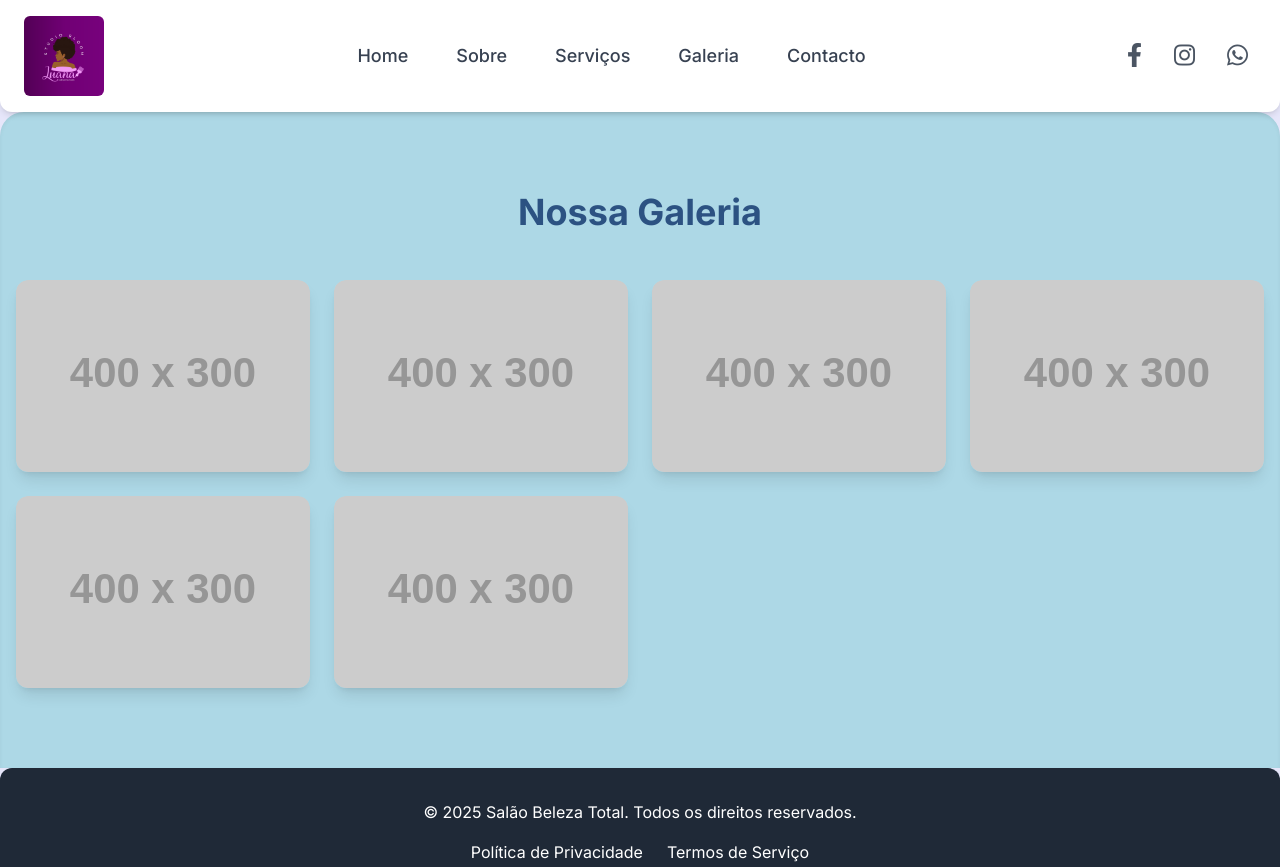
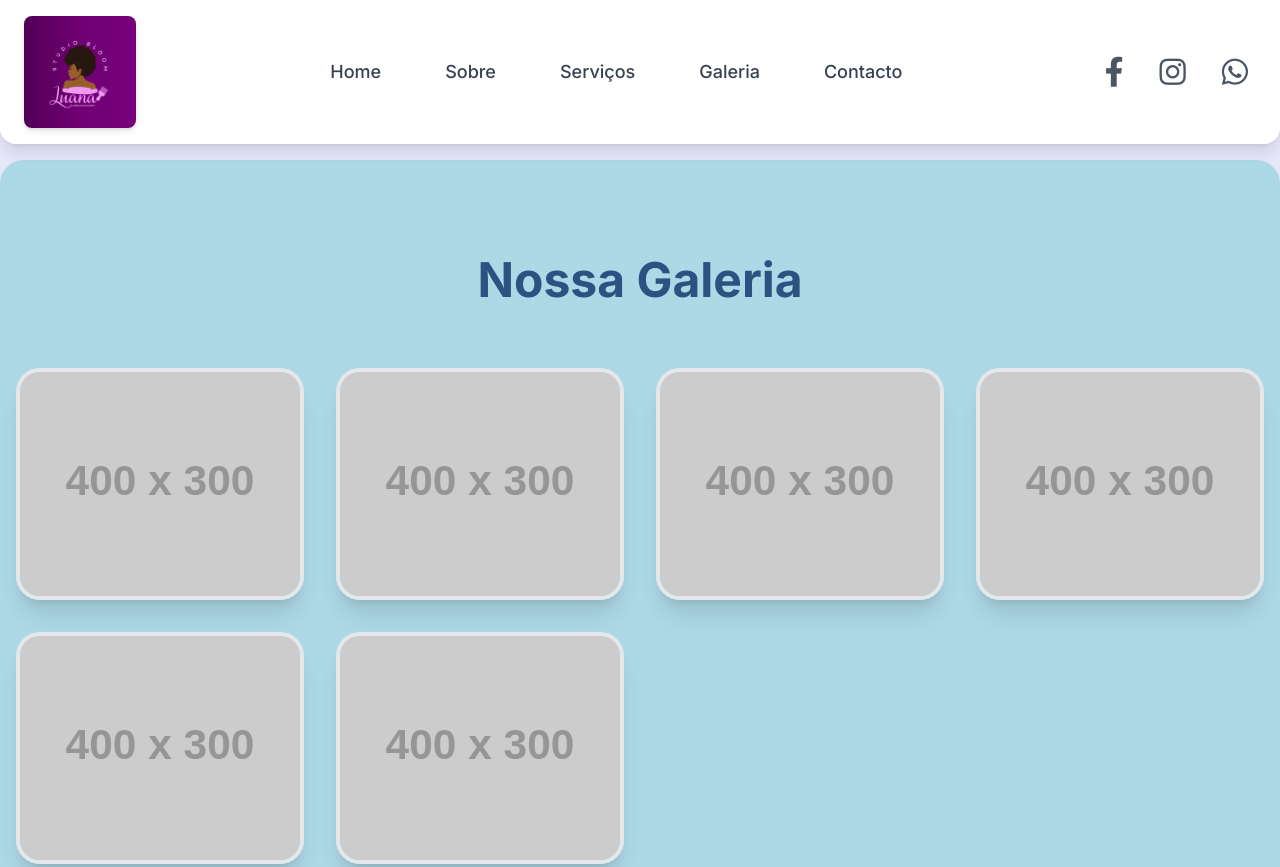
Before and after one commit to nadiairina/StudioBloom, a plain HTML site: page galeria.html in a window 1280 px wide. Shown: the top 867 px of the page. Drawn offline with nearby package versions, Linux system fonts and the light colour scheme; placeholder pictures from the web are drawn by us.

Commit message:
Update galeria.html

```diff
--- a/galeria.html
+++ b/galeria.html
@@ -16,102 +16,102 @@
 <body class="bg-lilac-100 text-gray-800">
 
     <!-- Header -->
-    <header class="bg-white shadow-md py-4 px-6 flex justify-between items-center fixed w-full z-50 rounded-b-xl">
+    <header class="bg-white shadow-lg py-4 px-6 flex justify-between items-center fixed w-full z-50 rounded-b-2xl">
         <!-- Logotipo -->
-        <div class="flex items-center space-x-2">
+        <div class="flex items-center">
             <a href="index.html">
-                <img src="logotipo.png" alt="Logotipo do Salão" class="h-20 w-auto rounded-md">
+                <img src="logotipo.png" alt="Logotipo do Salão" class="h-28 w-auto rounded-lg shadow-md">
             </a>
         </div>
 
         <!-- Navegação Desktop (visível em ecrãs médios e maiores) -->
-        <nav class="hidden md:flex justify-center md:justify-end gap-x-6 text-lg font-medium">
-            <a href="index.html" class="text-gray-700 hover:text-lilac-800 transition duration-300 ease-in-out px-3 py-1 rounded-md">Home</a>
-            <a href="sobre.html" class="text-gray-700 hover:text-lilac-800 transition duration-300 ease-in-out px-3 py-1 rounded-md">Sobre</a>
-            <a href="servicos.html" class="text-gray-700 hover:text-lilac-800 transition duration-300 ease-in-out px-3 py-1 rounded-md">Serviços</a>
-            <a href="galeria.html" class="text-gray-700 hover:text-lilac-800 transition duration-300 ease-in-out px-3 py-1 rounded-md">Galeria</a>
-            <a href="contacto.html" class="text-gray-700 hover:text-lilac-800 transition duration-300 ease-in-out px-3 py-1 rounded-md">Contacto</a>
+        <nav class="hidden md:flex justify-center md:justify-end gap-x-8 text-lg font-medium">
+            <a href="index.html" class="text-gray-700 hover:text-lilac-800 transition duration-300 ease-in-out px-4 py-2 rounded-lg hover:bg-lilac-100">Home</a>
+            <a href="sobre.html" class="text-gray-700 hover:text-lilac-800 transition duration-300 ease-in-out px-4 py-2 rounded-lg hover:bg-lilac-100">Sobre</a>
+            <a href="servicos.html" class="text-gray-700 hover:text-lilac-800 transition duration-300 ease-in-out px-4 py-2 rounded-lg hover:bg-lilac-100">Serviços</a>
+            <a href="galeria.html" class="text-gray-700 hover:text-lilac-800 transition duration-300 ease-in-out px-4 py-2 rounded-lg hover:bg-lilac-100">Galeria</a>
+            <a href="contacto.html" class="text-gray-700 hover:text-lilac-800 transition duration-300 ease-in-out px-4 py-2 rounded-lg hover:bg-lilac-100">Contacto</a>
         </nav>
 
         <!-- Botão do Menu Hambúrguer (visível apenas em ecrãs pequenos) -->
         <button id="hamburgerBtn" class="md:hidden text-gray-700 hover:text-lilac-800 focus:outline-none focus:ring-2 focus:ring-lilac-300 rounded-md p-2">
-            <i class="fas fa-bars text-2xl"></i>
+            <i class="fas fa-bars text-3xl"></i>
         </button>
 
         <!-- Ícones de Redes Sociais (visíveis apenas em ecrãs médios e maiores) -->
-        <div class="hidden md:flex space-x-4">
-            <a href="#" target="_blank" aria-label="Facebook" class="text-gray-600 hover:text-blue-600 transition duration-300 ease-in-out text-2xl rounded-full p-2 hover:bg-blue-100">
+        <div class="hidden md:flex space-x-5">
+            <a href="#" target="_blank" aria-label="Facebook" class="text-gray-600 hover:text-blue-600 transition duration-300 ease-in-out text-3xl rounded-full p-2 hover:bg-blue-100">
                 <i class="fab fa-facebook-f"></i>
             </a>
-            <a href="#" target="_blank" aria-label="Instagram" class="text-gray-600 hover:text-pink-500 transition duration-300 ease-in-out text-2xl rounded-full p-2 hover:bg-pink-100">
+            <a href="#" target="_blank" aria-label="Instagram" class="text-gray-600 hover:text-pink-500 transition duration-300 ease-in-out text-3xl rounded-full p-2 hover:bg-pink-100">
                 <i class="fab fa-instagram"></i>
             </a>
-            <a href="#" target="_blank" aria-label="WhatsApp" class="text-gray-600 hover:text-green-500 transition duration-300 ease-in-out text-2xl rounded-full p-2 hover:bg-green-100">
+            <a href="#" target="_blank" aria-label="WhatsApp" class="text-gray-600 hover:text-green-500 transition duration-300 ease-in-out text-3xl rounded-full p-2 hover:bg-green-100">
                 <i class="fab fa-whatsapp"></i>
             </a>
         </div>
     </header>
 
     <!-- Navegação Mobile (Menu de Sobreposição - Oculto por padrão) -->
-    <nav id="mainNav" class="fixed top-0 left-0 w-full h-full bg-white z-50 flex-col items-center justify-center text-xl font-medium transition-transform duration-300 ease-in-out transform -translate-x-full hidden">
+    <nav id="mainNav" class="fixed top-0 left-0 w-full h-full bg-lilac-200 z-50 flex-col items-center justify-center text-2xl font-semibold transition-transform duration-300 ease-in-out transform -translate-x-full hidden">
         <!-- Botão para fechar o menu -->
-        <button id="closeNavBtn" class="absolute top-4 right-6 text-gray-700 hover:text-lilac-800 focus:outline-none focus:ring-2 focus:ring-lilac-300 rounded-md p-2">
-            <i class="fas fa-times text-3xl"></i>
+        <button id="closeNavBtn" class="absolute top-6 right-6 text-gray-800 hover:text-lilac-800 focus:outline-none focus:ring-2 focus:ring-lilac-400 rounded-md p-2">
+            <i class="fas fa-times text-4xl"></i>
         </button>
-        <a href="index.html" class="text-gray-700 hover:text-lilac-800 transition duration-300 ease-in-out px-4 py-3 rounded-md mb-4" onclick="closeNav()">Home</a>
-        <a href="sobre.html" class="text-gray-700 hover:text-lilac-800 transition duration-300 ease-in-out px-4 py-3 rounded-md mb-4" onclick="closeNav()">Sobre</a>
-        <a href="servicos.html" class="text-gray-700 hover:text-lilac-800 transition duration-300 ease-in-out px-4 py-3 rounded-md mb-4" onclick="closeNav()">Serviços</a>
-        <a href="galeria.html" class="text-gray-700 hover:text-lilac-800 transition duration-300 ease-in-out px-4 py-3 rounded-md mb-4" onclick="closeNav()">Galeria</a>
-        <a href="contacto.html" class="text-gray-700 hover:text-lilac-800 transition duration-300 ease-in-out px-4 py-3 rounded-md mb-4" onclick="closeNav()">Contacto</a>
+        <a href="index.html" class="text-gray-800 hover:text-lilac-800 transition duration-300 ease-in-out px-6 py-4 rounded-lg mb-4 w-2/3 text-center bg-white shadow-md hover:bg-lilac-100" onclick="closeNav()">Home</a>
+        <a href="sobre.html" class="text-gray-800 hover:text-lilac-800 transition duration-300 ease-in-out px-6 py-4 rounded-lg mb-4 w-2/3 text-center bg-white shadow-md hover:bg-lilac-100" onclick="closeNav()">Sobre</a>
+        <a href="servicos.html" class="text-gray-800 hover:text-lilac-800 transition duration-300 ease-in-out px-6 py-4 rounded-lg mb-4 w-2/3 text-center bg-white shadow-md hover:bg-lilac-100" onclick="closeNav()">Serviços</a>
+        <a href="galeria.html" class="text-gray-800 hover:text-lilac-800 transition duration-300 ease-in-out px-6 py-4 rounded-lg mb-4 w-2/3 text-center bg-white shadow-md hover:bg-lilac-100" onclick="closeNav()">Galeria</a>
+        <a href="contacto.html" class="text-gray-800 hover:text-lilac-800 transition duration-300 ease-in-out px-6 py-4 rounded-lg mb-4 w-2/3 text-center bg-white shadow-md hover:bg-lilac-100" onclick="closeNav()">Contacto</a>
     </nav>
 
-    <main class="pt-28"> <!-- Padding top para compensar o cabeçalho fixo -->
+    <main class="pt-40"> <!-- Padding top ajustado para o cabeçalho maior -->
 
         <!-- Secção Galeria -->
-        <section id="galeria" class="py-20 px-4 bg-blue-pastel-100 rounded-t-3xl shadow-inner">
+        <section id="galeria" class="py-24 px-4 bg-blue-pastel-100 rounded-t-3xl shadow-inner-lg">
             <div class="container mx-auto text-center animate-on-scroll">
-                <h2 class="text-4xl font-bold text-blue-pastel-800 mb-12">Nossa Galeria</h2>
-                <div class="grid grid-cols-1 sm:grid-cols-2 md:grid-cols-3 lg:grid-cols-4 gap-6">
+                <h2 class="text-4xl md:text-5xl font-bold text-blue-pastel-800 mb-16">Nossa Galeria</h2>
+                <div class="grid grid-cols-1 sm:grid-cols-2 md:grid-cols-3 lg:grid-cols-4 gap-8">
                     <!-- Item da Galeria 1 -->
-                    <div class="relative group cursor-pointer rounded-xl overflow-hidden shadow-lg transform hover:scale-105 transition duration-300 ease-in-out" data-image="https://placehold.co/800x600/D8BFD8/FFFFFF?text=Penteado+1" data-caption="Penteado elegante para ocasiões especiais.">
-                        <img src="https://placehold.co/400x300/D8BFD8/FFFFFF?text=Penteado+1" alt="Penteado 1" class="w-full h-48 object-cover rounded-xl group-hover:opacity-75 transition-opacity">
-                        <div class="absolute inset-0 bg-black bg-opacity-40 flex items-center justify-center opacity-0 group-hover:opacity-100 transition-opacity rounded-xl">
-                            <i class="fas fa-search-plus text-white text-3xl"></i>
+                    <div class="relative group cursor-pointer rounded-3xl overflow-hidden shadow-xl transform hover:scale-105 transition duration-300 ease-in-out border-4 border-lilac-100" data-image="https://placehold.co/800x600/D8BFD8/FFFFFF?text=Penteado+1" data-caption="Penteado elegante para ocasiões especiais.">
+                        <img src="https://placehold.co/400x300/D8BFD8/FFFFFF?text=Penteado+1" alt="Penteado 1" class="w-full h-56 object-cover rounded-2xl group-hover:opacity-75 transition-opacity">
+                        <div class="absolute inset-0 bg-black bg-opacity-40 flex items-center justify-center opacity-0 group-hover:opacity-100 transition-opacity rounded-3xl">
+                            <i class="fas fa-search-plus text-white text-4xl"></i>
                         </div>
                     </div>
                     <!-- Item da Galeria 2 -->
-                    <div class="relative group cursor-pointer rounded-xl overflow-hidden shadow-lg transform hover:scale-105 transition duration-300 ease-in-out" data-image="https://placehold.co/800x600/ADD8E6/2C5282?text=Maquiagem+2" data-caption="Maquiagem profissional para realçar a sua beleza.">
-                        <img src="https://placehold.co/400x300/ADD8E6/2C5282?text=Maquiagem+2" alt="Maquiagem 2" class="w-full h-48 object-cover rounded-xl group-hover:opacity-75 transition-opacity">
-                        <div class="absolute inset-0 bg-black bg-opacity-40 flex items-center justify-center opacity-0 group-hover:opacity-100 transition-opacity rounded-xl">
-                            <i class="fas fa-search-plus text-white text-3xl"></i>
+                    <div class="relative group cursor-pointer rounded-3xl overflow-hidden shadow-xl transform hover:scale-105 transition duration-300 ease-in-out border-4 border-blue-pastel-100" data-image="https://placehold.co/800x600/ADD8E6/2C5282?text=Maquiagem+2" data-caption="Maquiagem profissional para realçar a sua beleza.">
+                        <img src="https://placehold.co/400x300/ADD8E6/2C5282?text=Maquiagem+2" alt="Maquiagem 2" class="w-full h-56 object-cover rounded-2xl group-hover:opacity-75 transition-opacity">
+                        <div class="absolute inset-0 bg-black bg-opacity-40 flex items-center justify-center opacity-0 group-hover:opacity-100 transition-opacity rounded-3xl">
+                            <i class="fas fa-search-plus text-white text-4xl"></i>
                         </div>
                     </div>
                     <!-- Item da Galeria 3 -->
-                    <div class="relative group cursor-pointer rounded-xl overflow-hidden shadow-lg transform hover:scale-105 transition duration-300 ease-in-out" data-image="https://placehold.co/800x600/E6E6FA/5B3C73?text=Unhas+3" data-caption="Manicure e pedicure com as últimas tendências.">
-                        <img src="https://placehold.co/400x300/E6E6FA/5B3C73?text=Unhas+3" alt="Unhas 3" class="w-full h-48 object-cover rounded-xl group-hover:opacity-75 transition-opacity">
-                        <div class="absolute inset-0 bg-black bg-opacity-40 flex items-center justify-center opacity-0 group-hover:opacity-100 transition-opacity rounded-xl">
-                            <i class="fas fa-search-plus text-white text-3xl"></i>
+                    <div class="relative group cursor-pointer rounded-3xl overflow-hidden shadow-xl transform hover:scale-105 transition duration-300 ease-in-out border-4 border-lilac-100" data-image="https://placehold.co/800x600/E6E6FA/5B3C73?text=Unhas+3" data-caption="Manicure e pedicure com as últimas tendências.">
+                        <img src="https://placehold.co/400x300/E6E6FA/5B3C73?text=Unhas+3" alt="Unhas 3" class="w-full h-56 object-cover rounded-2xl group-hover:opacity-75 transition-opacity">
+                        <div class="absolute inset-0 bg-black bg-opacity-40 flex items-center justify-center opacity-0 group-hover:opacity-100 transition-opacity rounded-3xl">
+                            <i class="fas fa-search-plus text-white text-4xl"></i>
                         </div>
                     </div>
                     <!-- Item da Galeria 4 -->
-                    <div class="relative group cursor-pointer rounded-xl overflow-hidden shadow-lg transform hover:scale-105 transition duration-300 ease-in-out" data-image="https://placehold.co/800x600/B0E0E6/2C5282?text=Corte+4" data-caption="Corte de cabelo moderno e personalizado.">
-                        <img src="https://placehold.co/400x300/B0E0E6/2C5282?text=Corte+4" alt="Corte 4" class="w-full h-48 object-cover rounded-xl group-hover:opacity-75 transition-opacity">
-                        <div class="absolute inset-0 bg-black bg-opacity-40 flex items-center justify-center opacity-0 group-hover:opacity-100 transition-opacity rounded-xl">
-                            <i class="fas fa-search-plus text-white text-3xl"></i>
+                    <div class="relative group cursor-pointer rounded-3xl overflow-hidden shadow-xl transform hover:scale-105 transition duration-300 ease-in-out border-4 border-blue-pastel-100" data-image="https://placehold.co/800x600/B0E0E6/2C5282?text=Corte+4" data-caption="Corte de cabelo moderno e personalizado.">
+                        <img src="https://placehold.co/400x300/B0E0E6/2C5282?text=Corte+4" alt="Corte 4" class="w-full h-56 object-cover rounded-2xl group-hover:opacity-75 transition-opacity">
+                        <div class="absolute inset-0 bg-black bg-opacity-40 flex items-center justify-center opacity-0 group-hover:opacity-100 transition-opacity rounded-3xl">
+                            <i class="fas fa-search-plus text-white text-4xl"></i>
                         </div>
                     </div>
                     <!-- Item da Galeria 5 -->
-                    <div class="relative group cursor-pointer rounded-xl overflow-hidden shadow-lg transform hover:scale-105 transition duration-300 ease-in-out" data-image="https://placehold.co/800x600/C3B1E1/FFFFFF?text=Tratamento+5" data-caption="Tratamentos capilares para saúde e brilho.">
-                        <img src="https://placehold.co/400x300/C3B1E1/FFFFFF?text=Tratamento+5" alt="Tratamento 5" class="w-full h-48 object-cover rounded-xl group-hover:opacity-75 transition-opacity">
-                        <div class="absolute inset-0 bg-black bg-opacity-40 flex items-center justify-center opacity-0 group-hover:opacity-100 transition-opacity rounded-xl">
-                            <i class="fas fa-search-plus text-white text-3xl"></i>
+                    <div class="relative group cursor-pointer rounded-3xl overflow-hidden shadow-xl transform hover:scale-105 transition duration-300 ease-in-out border-4 border-lilac-100" data-image="https://placehold.co/800x600/C3B1E1/FFFFFF?text=Tratamento+5" data-caption="Tratamentos capilares para saúde e brilho.">
+                        <img src="https://placehold.co/400x300/C3B1E1/FFFFFF?text=Tratamento+5" alt="Tratamento 5" class="w-full h-56 object-cover rounded-2xl group-hover:opacity-75 transition-opacity">
+                        <div class="absolute inset-0 bg-black bg-opacity-40 flex items-center justify-center opacity-0 group-hover:opacity-100 transition-opacity rounded-3xl">
+                            <i class="fas fa-search-plus text-white text-4xl"></i>
                         </div>
                     </div>
                     <!-- Item da Galeria 6 -->
-                    <div class="relative group cursor-pointer rounded-xl overflow-hidden shadow-lg transform hover:scale-105 transition duration-300 ease-in-out" data-image="https://placehold.co/800x600/87CEEB/2C5282?text=Estetica+6" data-caption="Serviços de estética facial e corporal.">
-                        <img src="https://placehold.co/400x300/87CEEB/2C5282?text=Estetica+6" alt="Estetica 6" class="w-full h-48 object-cover rounded-xl group-hover:opacity-75 transition-opacity">
-                        <div class="absolute inset-0 bg-black bg-opacity-40 flex items-center justify-center opacity-0 group-hover:opacity-100 transition-opacity rounded-xl">
-                            <i class="fas fa-search-plus text-white text-3xl"></i>
+                    <div class="relative group cursor-pointer rounded-3xl overflow-hidden shadow-xl transform hover:scale-105 transition duration-300 ease-in-out border-4 border-blue-pastel-100" data-image="https://placehold.co/800x600/87CEEB/2C5282?text=Estetica+6" data-caption="Serviços de estética facial e corporal.">
+                        <img src="https://placehold.co/400x300/87CEEB/2C5282?text=Estetica+6" alt="Estetica 6" class="w-full h-56 object-cover rounded-2xl group-hover:opacity-75 transition-opacity">
+                        <div class="absolute inset-0 bg-black bg-opacity-40 flex items-center justify-center opacity-0 group-hover:opacity-100 transition-opacity rounded-3xl">
+                            <i class="fas fa-search-plus text-white text-4xl"></i>
                         </div>
                     </div>
                 </div>
@@ -130,12 +130,12 @@
     </main>
 
     <!-- Footer -->
-    <footer class="bg-gray-800 text-white py-8 px-4 text-center rounded-t-xl">
+    <footer class="bg-gray-800 text-white py-10 px-4 text-center rounded-t-2xl">
         <div class="container mx-auto">
-            <p>&copy; 2025 Salão Beleza Total. Todos os direitos reservados.</p>
-            <div class="flex justify-center space-x-6 mt-4">
-                <a href="#" class="hover:text-lilac-300 transition duration-300 ease-in-out">Política de Privacidade</a>
-                <a href="#" class="hover:text-lilac-300 transition duration-300 ease-in-out">Termos de Serviço</a>
+            <p class="text-lg">&copy; 2025 Salão Beleza Total. Todos os direitos reservados.</p>
+            <div class="flex justify-center space-x-8 mt-6">
+                <a href="#" class="hover:text-lilac-300 transition duration-300 ease-in-out text-base">Política de Privacidade</a>
+                <a href="#" class="hover:text-lilac-300 transition duration-300 ease-in-out text-base">Termos de Serviço</a>
             </div>
         </div>
     </footer>
```
